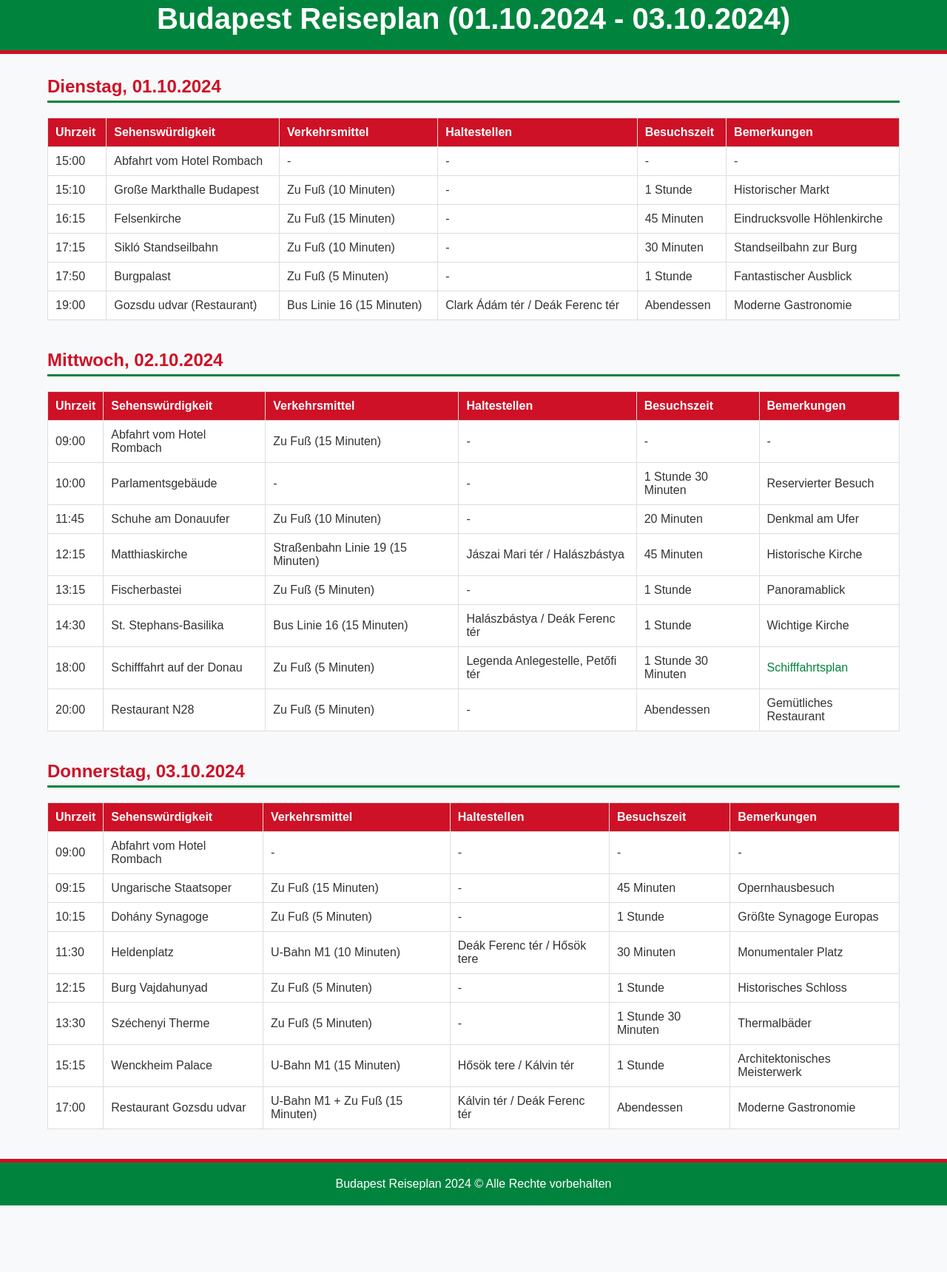
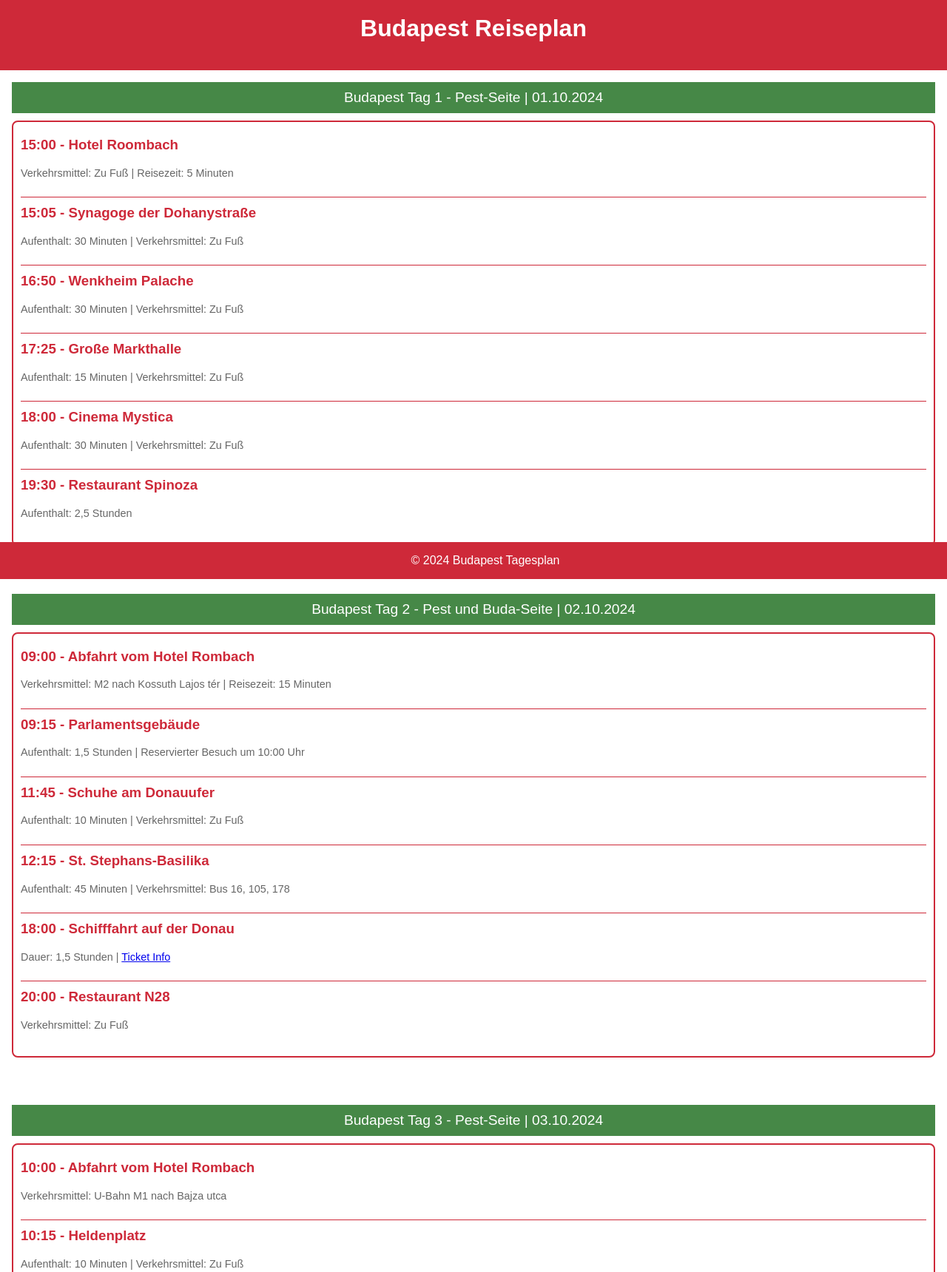
Before and after one commit to VFriedmann/Buda, a plain HTML site: page tagesplan.html in a window 1280 px wide. Shown: the part 17-1737 px from the top of the page at 74% size. Before the commit the page ends 1647 px from the top, so only its background shows below. Drawn offline with Linux system fonts and the light colour scheme.

Commit message:
Update tagesplan.html

```diff
--- a/tagesplan.html
+++ b/tagesplan.html
@@ -1,330 +1,180 @@
 <!DOCTYPE html>
 <html lang="de">
+
 <head>
     <meta charset="UTF-8">
     <meta name="viewport" content="width=device-width, initial-scale=1.0">
-    <title>Budapest Reiseplan</title>
+    <title>Budapest Tagesplan</title>
     <style>
         body {
-            font-family: 'Arial', sans-serif;
+            font-family: Arial, sans-serif;
             margin: 0;
             padding: 0;
-            background-color: #f8f9fa;
-            color: #333;
+            background-color: #ffffff;
         }
+
         header {
-            background-color: #00843D; /* Dunkelgrün - Ungarische Flagge */
+            background-color: #CE2939;
             color: white;
-            padding: 20px;
             text-align: center;
-            border-bottom: 5px solid #CE1126; /* Rot - Ungarische Flagge */
+            padding: 1rem;
         }
-        h1 {
-            margin: 0;
-            font-size: 2.5rem;
+
+        section {
+            padding: 1rem;
+            margin-bottom: 2rem;
         }
-        .container {
-            width: 90%;
-            margin: 30px auto;
-        }
-        h2 {
-            color: #CE1126; /* Rot - Ungarische Flagge */
-            border-bottom: 3px solid #00843D;
-            padding-bottom: 5px;
-        }
-        table {
-            width: 100%;
-            border-collapse: collapse;
-            margin-bottom: 40px;
-            background-color: white;
-        }
-        table th {
-            background-color: #CE1126; /* Rot */
+
+        .day-title {
+            background-color: #468847;
             color: white;
             padding: 10px;
-            text-align: left;
-            border: 1px solid #ddd;
+            margin-bottom: 10px;
+            text-align: center;
+            font-size: 1.2rem;
         }
-        table td {
-            border: 1px solid #ddd;
+
+        .schedule {
+            border: 2px solid #CE2939;
+            border-radius: 8px;
             padding: 10px;
-            text-align: left;
-            background-color: #fff;
         }
-        table tr:nth-child(even) {
-            background-color: #f2f2f2;
+
+        .schedule h3 {
+            color: #CE2939;
+            margin-top: 0;
         }
-        table tr:hover {
-            background-color: #f8f9fa;
+
+        .schedule-item {
+            border-bottom: 1px solid #CE2939;
+            padding: 10px 0;
         }
-        a {
-            color: #00843D; /* Grün */
-            text-decoration: none;
+
+        .schedule-item:last-child {
+            border-bottom: none;
         }
-        a:hover {
-            text-decoration: underline;
+
+        .schedule-item h4 {
+            color: #468847;
+            margin: 0;
         }
+
+        .info {
+            color: #666;
+            font-size: 0.9rem;
+        }
+
         footer {
-            background-color: #00843D; /* Dunkelgrün */
+            background-color: #CE2939;
             color: white;
             text-align: center;
-            padding: 20px 0;
-            margin-top: 20px;
-            border-top: 5px solid #CE1126; /* Rot */
-        }
-        footer p {
-            margin: 0;
-        }
-        @media (max-width: 768px) {
-            table, th, td {
-                display: block;
+            padding: 1rem;
+            position: fixed;
+            bottom: 0;
             width: 100%;
         }
-            th {
-                background-color: #CE1126;
+
+        .info span {
+            display: block;
+            font-weight: bold;
         }
-            td {
-                background-color: #f4f4f4;
-                margin-bottom: 10px;
-            }
-        }
+
     </style>
 </head>
+
 <body>
-
     <header>
-    <h1>Budapest Reiseplan (01.10.2024 - 03.10.2024)</h1>
+        <h1>Budapest Reiseplan</h1>
     </header>
 
-<div class="container">
-    <h2>Dienstag, 01.10.2024</h2>
-    <table>
-        <thead>
-            <tr>
-                <th>Uhrzeit</th>
-                <th>Sehenswürdigkeit</th>
-                <th>Verkehrsmittel</th>
-                <th>Haltestellen</th>
-                <th>Besuchszeit</th>
-                <th>Bemerkungen</th>
-            </tr>
-        </thead>
-        <tbody>
-            <tr>
-                <td>15:00</td>
-                <td>Abfahrt vom Hotel Rombach</td>
-                <td>-</td>
-                <td>-</td>
-                <td>-</td>
-                <td>-</td>
-            </tr>
-            <tr>
-                <td>15:10</td>
-                <td>Große Markthalle Budapest</td>
-                <td>Zu Fuß (10 Minuten)</td>
-                <td>-</td>
-                <td>1 Stunde</td>
-                <td>Historischer Markt</td>
-            </tr>
-            <tr>
-                <td>16:15</td>
-                <td>Felsenkirche</td>
-                <td>Zu Fuß (15 Minuten)</td>
-                <td>-</td>
-                <td>45 Minuten</td>
-                <td>Eindrucksvolle Höhlenkirche</td>
-            </tr>
-            <tr>
-                <td>17:15</td>
-                <td>Sikló Standseilbahn</td>
-                <td>Zu Fuß (10 Minuten)</td>
-                <td>-</td>
-                <td>30 Minuten</td>
-                <td>Standseilbahn zur Burg</td>
-            </tr>
-            <tr>
-                <td>17:50</td>
-                <td>Burgpalast</td>
-                <td>Zu Fuß (5 Minuten)</td>
-                <td>-</td>
-                <td>1 Stunde</td>
-                <td>Fantastischer Ausblick</td>
-            </tr>
-            <tr>
-                <td>19:00</td>
-                <td>Gozsdu udvar (Restaurant)</td>
-                <td>Bus Linie 16 (15 Minuten)</td>
-                <td>Clark Ádám tér / Deák Ferenc tér</td>
-                <td>Abendessen</td>
-                <td>Moderne Gastronomie</td>
-            </tr>
-        </tbody>
-    </table>
+    <!-- Tag 1 -->
+    <section>
+        <div class="day-title">Budapest Tag 1 - Pest-Seite | 01.10.2024</div>
+        <div class="schedule">
+            <div class="schedule-item">
+                <h3>15:00 - Hotel Roombach</h3>
+                <p class="info">Verkehrsmittel: Zu Fuß | Reisezeit: 5 Minuten</p>
+            </div>
+            <div class="schedule-item">
+                <h3>15:05 - Synagoge der Dohanystraße</h3>
+                <p class="info">Aufenthalt: 30 Minuten | Verkehrsmittel: Zu Fuß</p>
+            </div>
+            <div class="schedule-item">
+                <h3>16:50 - Wenkheim Palache</h3>
+                <p class="info">Aufenthalt: 30 Minuten | Verkehrsmittel: Zu Fuß</p>
+            </div>
+            <div class="schedule-item">
+                <h3>17:25 - Große Markthalle</h3>
+                <p class="info">Aufenthalt: 15 Minuten | Verkehrsmittel: Zu Fuß</p>
+            </div>
+            <div class="schedule-item">
+                <h3>18:00 - Cinema Mystica</h3>
+                <p class="info">Aufenthalt: 30 Minuten | Verkehrsmittel: Zu Fuß</p>
+            </div>
+            <div class="schedule-item">
+                <h3>19:30 - Restaurant Spinoza</h3>
+                <p class="info">Aufenthalt: 2,5 Stunden</p>
+            </div>
+        </div>
+    </section>
 
-    <h2>Mittwoch, 02.10.2024</h2>
-    <table>
-        <thead>
-            <tr>
-                <th>Uhrzeit</th>
-                <th>Sehenswürdigkeit</th>
-                <th>Verkehrsmittel</th>
-                <th>Haltestellen</th>
-                <th>Besuchszeit</th>
-                <th>Bemerkungen</th>
-            </tr>
-        </thead>
-        <tbody>
-            <tr>
-                <td>09:00</td>
-                <td>Abfahrt vom Hotel Rombach</td>
-                <td>Zu Fuß (15 Minuten)</td>
-                <td>-</td>
-                <td>-</td>
-                <td>-</td>
-            </tr>
-            <tr>
-                <td>10:00</td>
-                <td>Parlamentsgebäude</td>
-                <td>-</td>
-                <td>-</td>
-                <td>1 Stunde 30 Minuten</td>
-                <td>Reservierter Besuch</td>
-            </tr>
-            <tr>
-                <td>11:45</td>
-                <td>Schuhe am Donauufer</td>
-                <td>Zu Fuß (10 Minuten)</td>
-                <td>-</td>
-                <td>20 Minuten</td>
-                <td>Denkmal am Ufer</td>
-            </tr>
-            <tr>
-                <td>12:15</td>
-                <td>Matthiaskirche</td>
-                <td>Straßenbahn Linie 19 (15 Minuten)</td>
-                <td>Jászai Mari tér / Halászbástya</td>
-                <td>45 Minuten</td>
-                <td>Historische Kirche</td>
-            </tr>
-            <tr>
-                <td>13:15</td>
-                <td>Fischerbastei</td>
-                <td>Zu Fuß (5 Minuten)</td>
-                <td>-</td>
-                <td>1 Stunde</td>
-                <td>Panoramablick</td>
-            </tr>
-            <tr>
-                <td>14:30</td>
-                <td>St. Stephans-Basilika</td>
-                <td>Bus Linie 16 (15 Minuten)</td>
-                <td>Halászbástya / Deák Ferenc tér</td>
-                <td>1 Stunde</td>
-                <td>Wichtige Kirche</td>
-            </tr>
-            <tr>
-                <td>18:00</td>
-                <td>Schifffahrt auf der Donau</td>
-                <td>Zu Fuß (5 Minuten)</td>
-                <td>Legenda Anlegestelle, Petőfi tér</td>
-                <td>1 Stunde 30 Minuten</td>
-                <td><a href="https://legenda.hu/de/fahrplan" target="_blank">Schifffahrtsplan</a></td>
-            </tr>
-            <tr>
-                <td>20:00</td>
-                <td>Restaurant N28</td>
-                <td>Zu Fuß (5 Minuten)</td>
-                <td>-</td>
-                <td>Abendessen</td>
-                <td>Gemütliches Restaurant</td>
-            </tr>
-        </tbody>
-    </table>
+    <!-- Tag 2 -->
+    <section>
+        <div class="day-title">Budapest Tag 2 - Pest und Buda-Seite | 02.10.2024</div>
+        <div class="schedule">
+            <div class="schedule-item">
+                <h3>09:00 - Abfahrt vom Hotel Rombach</h3>
+                <p class="info">Verkehrsmittel: M2 nach Kossuth Lajos tér | Reisezeit: 15 Minuten</p>
+            </div>
+            <div class="schedule-item">
+                <h3>09:15 - Parlamentsgebäude</h3>
+                <p class="info">Aufenthalt: 1,5 Stunden | Reservierter Besuch um 10:00 Uhr</p>
+            </div>
+            <div class="schedule-item">
+                <h3>11:45 - Schuhe am Donauufer</h3>
+                <p class="info">Aufenthalt: 10 Minuten | Verkehrsmittel: Zu Fuß</p>
+            </div>
+            <div class="schedule-item">
+                <h3>12:15 - St. Stephans-Basilika</h3>
+                <p class="info">Aufenthalt: 45 Minuten | Verkehrsmittel: Bus 16, 105, 178</p>
+            </div>
+            <div class="schedule-item">
+                <h3>18:00 - Schifffahrt auf der Donau</h3>
+                <p class="info">Dauer: 1,5 Stunden | <a href="https://legenda.hu/de/fahrplan" target="_blank">Ticket Info</a></p>
+            </div>
+            <div class="schedule-item">
+                <h3>20:00 - Restaurant N28</h3>
+                <p class="info">Verkehrsmittel: Zu Fuß</p>
+            </div>
+        </div>
+    </section>
 
-    <h2>Donnerstag, 03.10.2024</h2>
-    <table>
-        <thead>
-            <tr>
-                <th>Uhrzeit</th>
-                <th>Sehenswürdigkeit</th>
-                <th>Verkehrsmittel</th>
-                <th>Haltestellen</th>
-                <th>Besuchszeit</th>
-                <th>Bemerkungen</th>
-            </tr>
-        </thead>
-        <tbody>
-            <tr>
-                <td>09:00</td>
-                <td>Abfahrt vom Hotel Rombach</td>
-                <td>-</td>
-                <td>-</td>
-                <td>-</td>
-                <td>-</td>
-            </tr>
-            <tr>
-                <td>09:15</td>
-                <td>Ungarische Staatsoper</td>
-                <td>Zu Fuß (15 Minuten)</td>
-                <td>-</td>
-                <td>45 Minuten</td>
-                <td>Opernhausbesuch</td>
-            </tr>
-            <tr>
-                <td>10:15</td>
-                <td>Dohány Synagoge</td>
-                <td>Zu Fuß (5 Minuten)</td>
-                <td>-</td>
-                <td>1 Stunde</td>
-                <td>Größte Synagoge Europas</td>
-            </tr>
-            <tr>
-                <td>11:30</td>
-                <td>Heldenplatz</td>
-                <td>U-Bahn M1 (10 Minuten)</td>
-                <td>Deák Ferenc tér / Hősök tere</td>
-                <td>30 Minuten</td>
-                <td>Monumentaler Platz</td>
-            </tr>
-            <tr>
-                <td>12:15</td>
-                <td>Burg Vajdahunyad</td>
-                <td>Zu Fuß (5 Minuten)</td>
-                <td>-</td>
-                <td>1 Stunde</td>
-                <td>Historisches Schloss</td>
-            </tr>
-            <tr>
-                <td>13:30</td>
-                <td>Széchenyi Therme</td>
-                <td>Zu Fuß (5 Minuten)</td>
-                <td>-</td>
-                <td>1 Stunde 30 Minuten</td>
-                <td>Thermalbäder</td>
-            </tr>
-            <tr>
-                <td>15:15</td>
-                <td>Wenckheim Palace</td>
-                <td>U-Bahn M1 (15 Minuten)</td>
-                <td>Hősök tere / Kálvin tér</td>
-                <td>1 Stunde</td>
-                <td>Architektonisches Meisterwerk</td>
-            </tr>
-            <tr>
-                <td>17:00</td>
-                <td>Restaurant Gozsdu udvar</td>
-                <td>U-Bahn M1 + Zu Fuß (15 Minuten)</td>
-                <td>Kálvin tér / Deák Ferenc tér</td>
-                <td>Abendessen</td>
-                <td>Moderne Gastronomie</td>
-            </tr>
-        </tbody>
-    </table>
+    <!-- Tag 3 -->
+    <section>
+        <div class="day-title">Budapest Tag 3 - Pest-Seite | 03.10.2024</div>
+        <div class="schedule">
+            <div class="schedule-item">
+                <h3>10:00 - Abfahrt vom Hotel Rombach</h3>
+                <p class="info">Verkehrsmittel: U-Bahn M1 nach Bajza utca</p>
             </div>
+            <div class="schedule-item">
+                <h3>10:15 - Heldenplatz</h3>
+                <p class="info">Aufenthalt: 10 Minuten | Verkehrsmittel: Zu Fuß</p>
+            </div>
+            <div class="schedule-item">
+                <h3>10:30 - Széchenyi Therme</h3>
+                <p class="info">Aufenthalt: 2,5 Stunden | Verkehrsmittel: Zu Fuß</p>
+            </div>
+            <div class="schedule-item">
+                <h3>14:00 - Light Art Museum</h3>
+                <p class="info">Aufenthalt: 1 Stunde | Verkehrsmittel: Bus 72</p>
+            </div>
+        </div>
+    </section>
 
     <footer>
-    <p>Budapest Reiseplan 2024 &copy; Alle Rechte vorbehalten</p>
+        &copy; 2024 Budapest Tagesplan
     </footer>
+</body>
 
-</body>
 </html>
```
Lines whose indentation alone changed are shown as unchanged.
